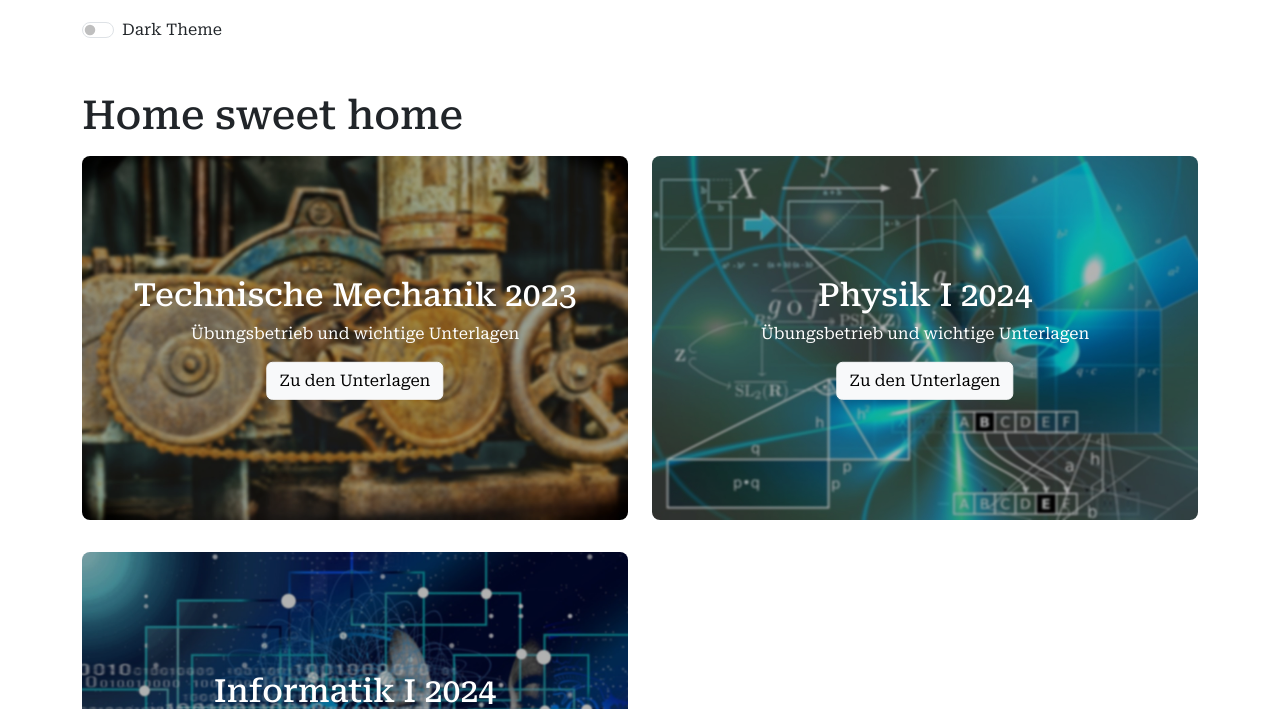
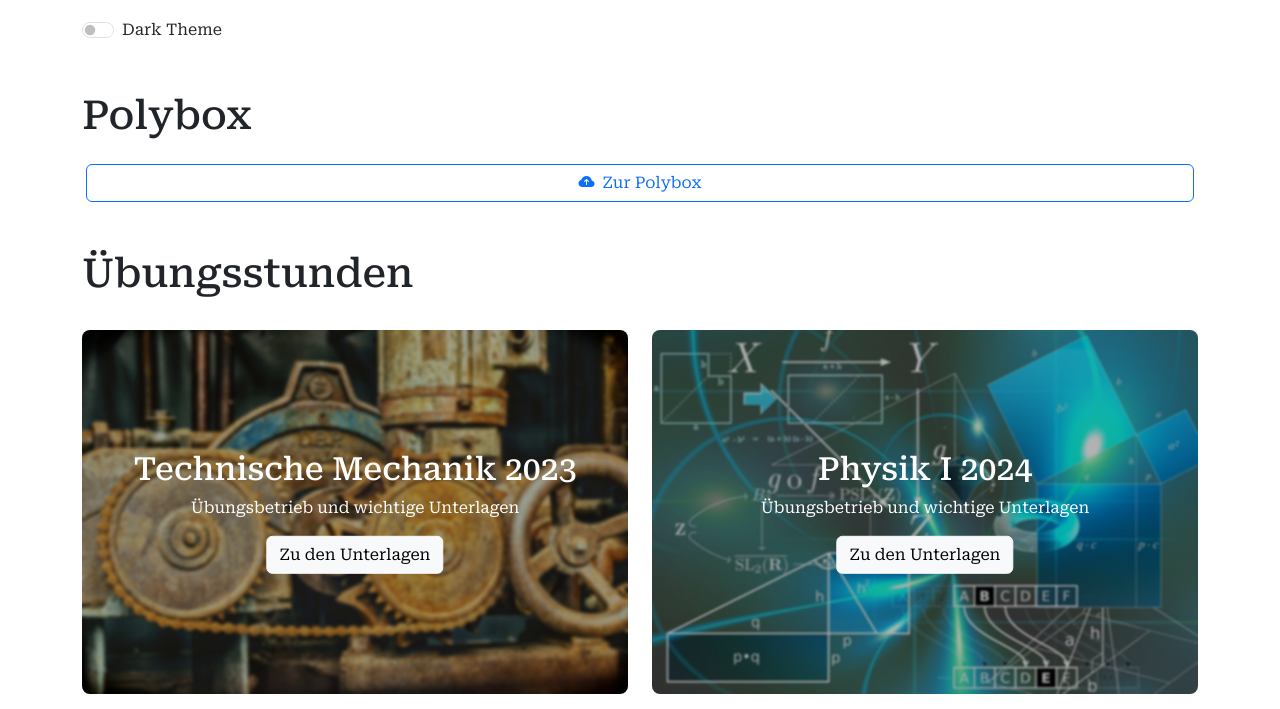
Before and after one commit to Enzo1603/nethz-site, a Flask app: page / in a window 1280 px wide. Shown: the part 62-771 px from the top of the page. Run offline with Flask 3, Linux system fonts and the light colour scheme.

Commit message:
Add Polybox Button to Homepage

```diff
--- a/templates/main/home.html
+++ b/templates/main/home.html
@@ -7,7 +7,15 @@
 
 {% block content %}
 
-<h1>Home sweet home</h1>
+<h1>Polybox</h1>
+
+<div class="row my-4 px-3">
+    <!-- PolyBox Button -->
+    <a class="btn btn-outline-primary" href="https://polybox.ethz.ch/index.php/s/C6EVuKd8eAV9TQS" target="_blank">
+        <i class="bi bi-cloud-arrow-up-fill me-md-2"></i>Zur Polybox</a>
+</div>
+
+<h1 class="mt-5 mb-4">Übungsstunden</h1>
 
 
 <div class="row">
```
